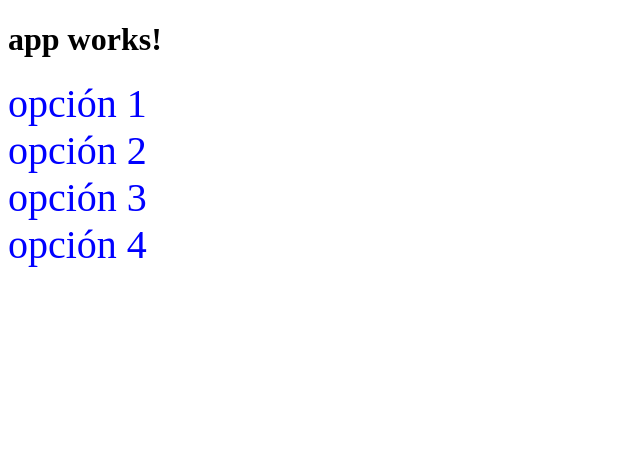
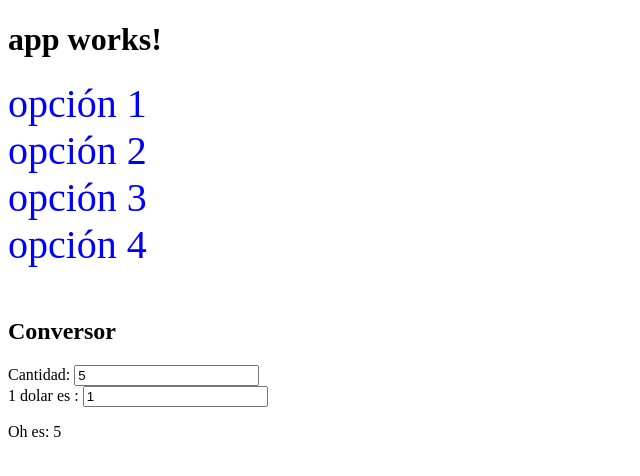
Before and after one commit to yojotaman/angularjs, an Angular app in the folder angular/proyectOne/: page / in a window 1280 px wide. Shown: the top 476 px of the page, without its empty margins (0-640 px from the left). Built offline with nearby package versions, Linux system fonts and the light colour scheme.

Commit message:
@output, pipes y directivas en Angular

```diff
--- a/angular/proyectOne/src/app/app.component.html
+++ b/angular/proyectOne/src/app/app.component.html
@@ -3,5 +3,21 @@
 </h1>
 
 <div *ngFor="let voto of votos">
-  <input-component voto="{{voto.title}}"></input-component>
+  <input-component voto="{{voto.title}}" (addVoto)="addVoto($event)"></input-component>
 </div>
+
+<h3 gigant myHighlight>{{votacion}}</h3>
+
+<h2>Conversor</h2>
+
+<div>Cantidad:
+  <input [(ngModel)]="cantidad"/>
+</div>
+
+<div>1 dolar es :
+  <input [(ngModel)]="factor">
+</div>
+
+<p>
+  Oh es: {{cantidad | conversorPipe: factor}}
+</p>
--- a/angular/proyectOne/src/app/app.component.ts
+++ b/angular/proyectOne/src/app/app.component.ts
@@ -9,12 +9,20 @@ import { InputComponent } from './input/input.component';
 })
 export class AppComponent {
   title = 'app works!';
-
+  votacion='';
 
   votos=[
     {title:'opción 1'},
     {title:'opción 2'},
     {title:'opción 3'},
     {title:'opción 4'}
-  ]
+  ];
+
+  addVoto(response:string){
+    this.votacion = "Usted eligió: " + response;
+
+  }
+  cantidad = 5;
+  factor = 1;
+
 }
--- /dev/null
+++ b/angular/proyectOne/src/app/directives/gigant.directive.ts
@@ -0,0 +1,8 @@
+import { Directive, ElementRef, Input } from '@angular/core';
+
+@Directive({ selector: '[gigant]' })
+export class GigantDirective {
+    constructor(el: ElementRef) {
+       el.nativeElement.style.fontSize = '50px';
+    }
+}
--- /dev/null
+++ b/angular/proyectOne/src/app/directives/highlight.directive.ts
@@ -0,0 +1,8 @@
+import { Directive, ElementRef, Input } from '@angular/core';
+
+@Directive({ selector: '[myHighlight]' })
+export class HighlightDirective {
+    constructor(el: ElementRef) {
+       el.nativeElement.style.backgroundColor = 'yellow';
+    }
+}
--- a/angular/proyectOne/src/app/input/input.component.css
+++ b/angular/proyectOne/src/app/input/input.component.css
@@ -1,5 +1,4 @@
 span{
     font-size: 40px;
     color:blue;
-
 }
--- a/angular/proyectOne/src/app/input/input.component.html
+++ b/angular/proyectOne/src/app/input/input.component.html
@@ -1 +1 @@
-<span>{{voto}}  </span>
+<span (click)="votar()">{{voto}}</span>
--- a/angular/proyectOne/src/app/input/input.component.ts
+++ b/angular/proyectOne/src/app/input/input.component.ts
@@ -1,16 +1,22 @@
-import { Component, Input} from '@angular/core'; //decora
+import { Component, Input, Output, EventEmitter} from '@angular/core'; // Importamos la funcionalidad de compontente del core de Angular
 
-@Component({
-    selector:'input-component', //npmbre del tag que tengamos
-    templateUrl:'input.component.html',
-    styleUrls:['input.component.css']//recibe un array de datos
+@Component({ // Este annotation nos ayuda a la configuración del componente, entre ellos:
+    selector:'input-component', // En que selector se va a renderizar
+    templateUrl:'input.component.html',  // En que ruta esta su template
+    styleUrls:['input.component.css']// // En que ruta se encuentra su hoja de estilos. Recibe un array de datos
 })
 
-export class InputComponent{
+export class InputComponent{ // La clase que vamos a exportar le dará vida a nuestros componente
 
     @Input() voto:string;
+
+    @Output() addVoto = new EventEmitter<string>();
 
     constructor(){
         console.log('estoy entrando');
     }
+
+    votar():void{
+        this.addVoto.emit(this.voto);
+    }
 }
--- /dev/null
+++ b/angular/proyectOne/src/app/pipes/conversor.pipe.ts
@@ -0,0 +1,9 @@
+import {Pipe, PipeTransform} from '@angular/core';
+
+ @Pipe({name: 'conversorPipe'}) // En el annotation vamos a declarar el nombre de nuestro pipe
+ export class ConversorPipe implements PipeTransform {  // vamos a implementar un PipeTransform
+     transform(value: number, exponent: string): number {
+         let exp = parseFloat(exponent);       // podemos recibir un numero y un string, el string lo vamos a convertir en numero flotante y de inmediato hacer la multiplicación
+         return value * (isNaN(exp) ? 1 : exp);                 // sin embargo vamos a validar que sea un numero o dar un valor de 1 en otro caso.
+        }
+    }
```
Also changed, not shown: angular/proyectOne/src/app/app.module.ts (+12 -1 lines).
